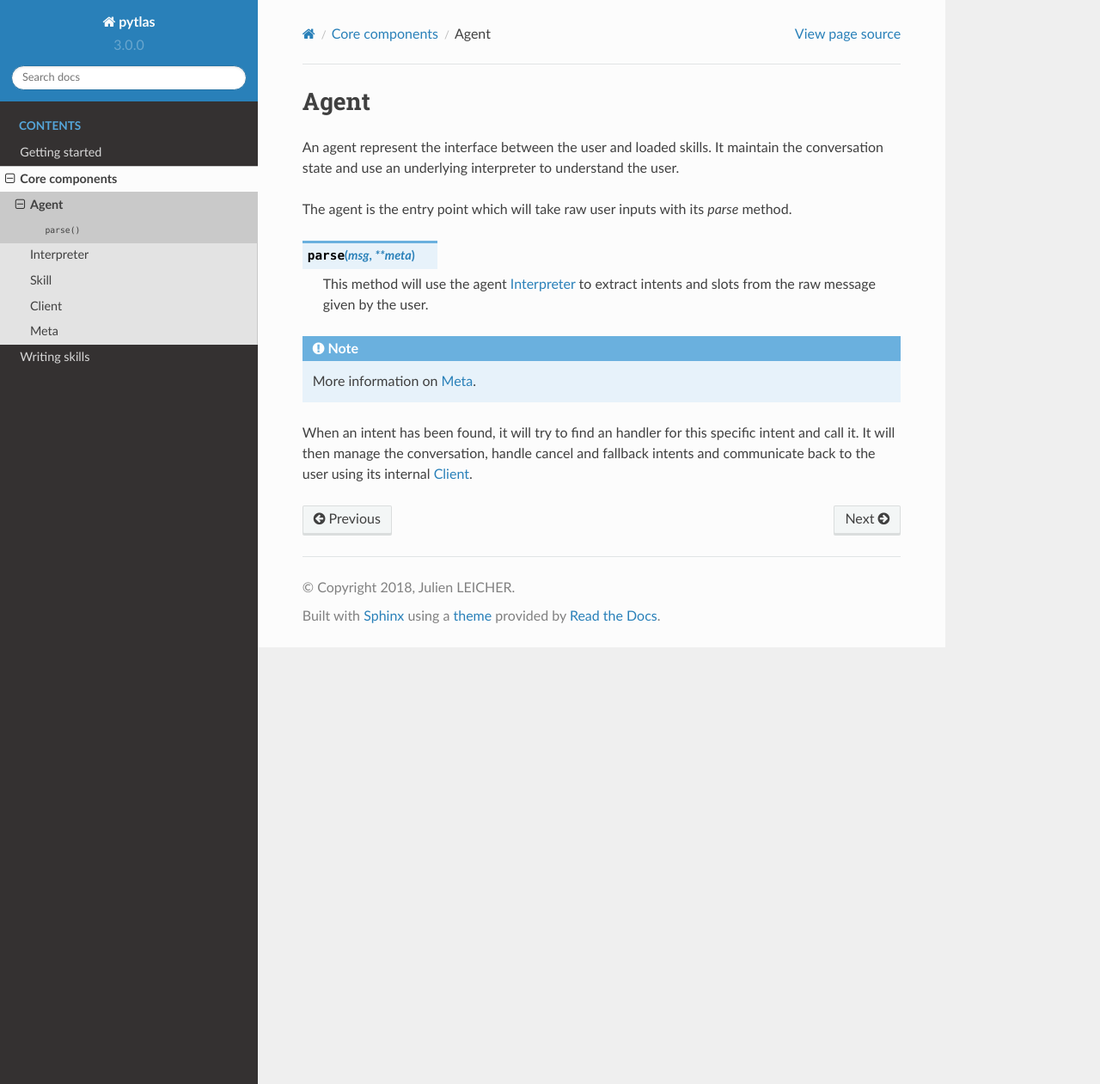
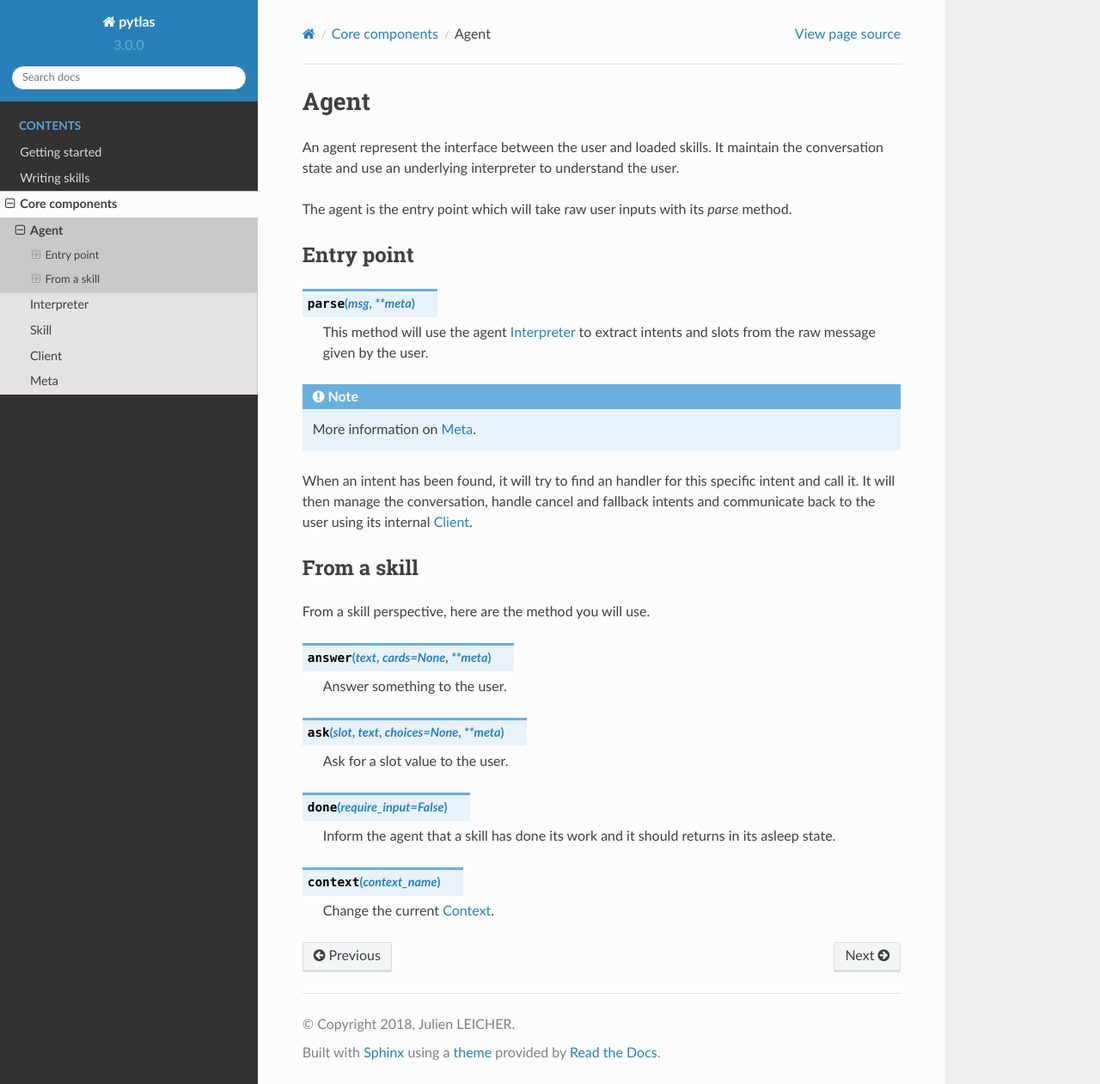
Before and after one commit to atlassistant/pytlas, a Sphinx documentation site: the page built from docs/core_components/agent.rst, in a window 1280 px wide and 1261 px high. Shown: the whole window at 86% size. Built offline with Sphinx 7.4.7 and the Read the Docs theme 2.0.0, drawn with Linux system fonts in a browser that asks for light colours.

Commit message:
Some updates on the documentation

```diff
--- a/docs/core_components/agent.rst
+++ b/docs/core_components/agent.rst
@@ -4,6 +4,9 @@ Agent
 An agent represent the interface between the user and loaded skills. It maintain the conversation state and use an underlying interpreter to understand the user.
 
 The agent is the entry point which will take raw user inputs with its `parse` method.
+
+Entry point
+-----------
 
 .. py:function:: parse(msg, **meta)
 
@@ -14,3 +17,24 @@ The agent is the entry point which will take raw user inputs with its `parse` me
   More information on :ref:`meta`.
 
 When an intent has been found, it will try to find an handler for this specific intent and call it. It will then manage the conversation, handle cancel and fallback intents and communicate back to the user using its internal :ref:`client`.
+
+From a skill
+------------
+
+From a skill perspective, here are the method you will use.
+
+.. py:function:: answer(text, cards=None, **meta)
+
+  Answer something to the user.
+
+.. py:function:: ask(slot, text, choices=None, **meta)
+
+  Ask for a slot value to the user.
+
+.. py:function:: done(require_input=False)
+
+  Inform the agent that a skill has done its work and it should returns in its asleep state.
+
+.. py:function:: context(context_name)
+
+  Change the current :ref:`context`.
--- a/docs/core_components/client.rst
+++ b/docs/core_components/client.rst
@@ -5,7 +5,7 @@ Client
 
 A client is a thin layer used by an agent to communicate with the user. It can be anything such as a tiny CLI (as the one provided), a WebSocket server or a connected speaker.
 
-It will receive those agent events:
+When provided to an agent, some specific members will be called by the agent on specific lifecycle events:
 
 .. py:function:: on_answer(text, cards, raw_text, **meta)
 
--- a/docs/core_components/index.rst
+++ b/docs/core_components/index.rst
@@ -1,7 +1,7 @@
 Core components
 ===============
 
-In order to develop for pytlas, you should understand how core components fit together to make it understand and call your handlers. If you only want to develop your own skills, you can omit this section and directly go to :ref:`skills`.
+In order to develop for pytlas, you should understand how core components fit together to make it understand and call your handlers. If you only want to develop your own skills, you can omit this section and go to :ref:`skills`.
 
 The general command flow looks like this:
 
--- a/docs/core_components/meta.rst
+++ b/docs/core_components/meta.rst
@@ -5,7 +5,7 @@ Meta
 
 When working with **pytlas**, you may find metadata in different places.
 
-Especialy in:
+Especially in:
 
 - The agent `__init__`, `answer`, `ask` and `parse` methods,
 - The `Intent` class
--- a/docs/index.rst
+++ b/docs/index.rst
@@ -28,10 +28,14 @@ Its goal is to make easy to **map natural language sentences** to **python funct
 
 Ever wanted to develop your own Alexa, Siri or Google Assistant and host it yourself? This is possible!
 
+.. warning::
+
+    **pytlas** being a library, it does not handle speech recognition and synthesis. It only handles text inputs. If you want it to be able to interact with the voice, you must write a :ref:`client` (that's in my TODO list btw ;) ).
+
 .. toctree::
   :maxdepth: 2
   :caption: Contents
 
   getting_started/index
+  writing_skills/index
   core_components/index
-  writing_skills/index
--- /dev/null
+++ b/docs/writing_skills/context.rst
@@ -0,0 +1,4 @@
+.. _context:
+
+Context
+=======
--- a/docs/writing_skills/index.rst
+++ b/docs/writing_skills/index.rst
@@ -20,3 +20,4 @@ There's only two parts that your skill should always define to make it work, :re
   translations
   metadata
   settings
+  context
```
